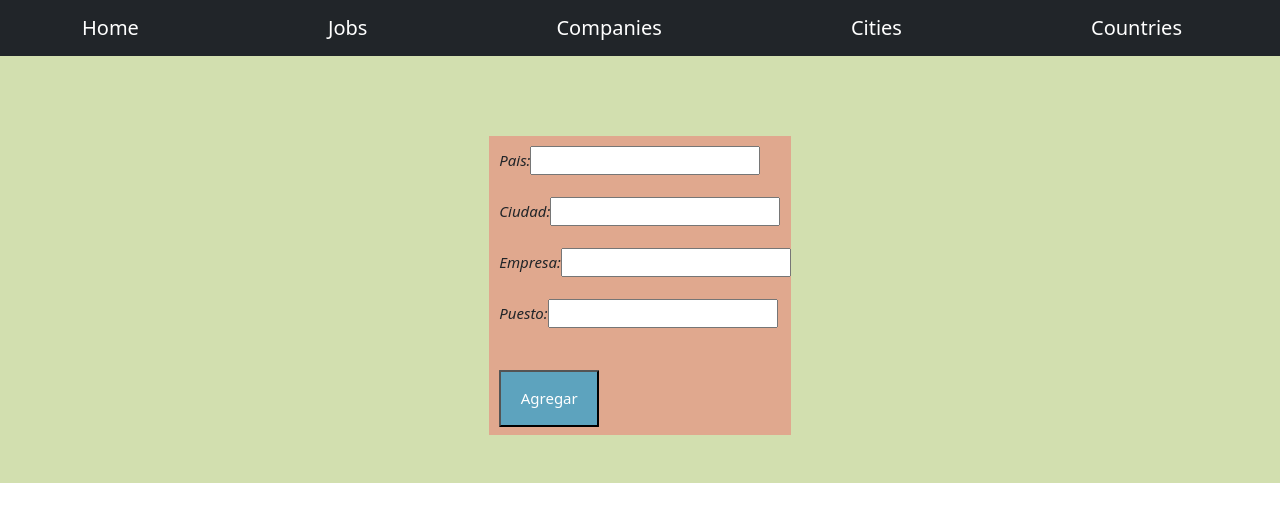
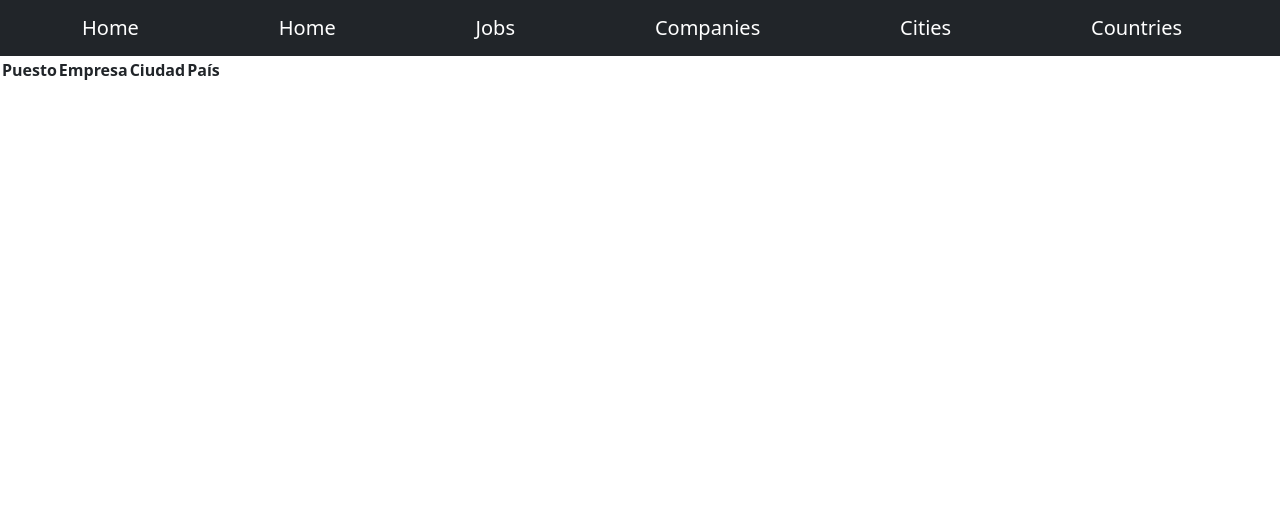
Before and after one commit to emMercado/todo-list, a React (Create React App) app: page / in a window 1280 px wide. Shown: the top 522 px of the page. Built offline with nearby package versions, Linux system fonts and the light colour scheme.

Commit message:
Actividad-2 Update

```diff
--- a/src/App.js
+++ b/src/App.js
@@ -3,6 +3,7 @@ import { Route , Switch } from 'react-router-dom';
 
 //vistas
 import { ToDoList } from './views/ToDoList.jsx'
+import MainView from './views/MainView'
 import Jobs from './views/Jobs';
 import Companies from './views/Companies';
 import Cities from './views/Cities';
@@ -37,7 +38,7 @@ export class App extends React.Component {
     this.setState({
       cities : [...this.state.cities, {
         city: cities,
-        country: this.state.paises[c].country
+        country: c
       }]
     })
   }
@@ -45,7 +46,7 @@ export class App extends React.Component {
     this.setState({
       jobs : [...this.state.jobs, {
         job: jobs,
-        company: this.state.companies[i].company
+        company: i
       }]
     })
   }
@@ -54,7 +55,7 @@ export class App extends React.Component {
     this.setState({
       companies : [...this.state.companies, {
         company: companies,
-        city: this.state.cities[c].city
+        city: c
       }]
     })
   }
@@ -65,7 +66,8 @@ export class App extends React.Component {
 
         <Navbar/>
         <Switch>
-            <Route path="/" exact component={ToDoList}></Route>
+            <Route path="/" exact render={()=> <MainView listas={this.state}/>}></Route>
+            {/* <Route path="/main" exact component={MainView}></Route> */}
             <Route path="/jobs" exact render={()=> <Jobs  jobs={this.state.jobs} agregarJobs={this.addJobs} companies={this.state.companies} />} ></Route>
             <Route path="/companies" exact render={()=> <Companies companies={this.state.companies} agregarCompanies={this.addCompanies} cities={this.state.cities} />} ></Route>
             <Route path="/cities" exact render={()=> <Cities cities={this.state.cities} agregarCities={this.addCities} countries={this.state.paises} />} ></Route>
--- a/src/components/Navbar.jsx
+++ b/src/components/Navbar.jsx
@@ -14,6 +14,7 @@ export default class Navbar extends Component {
             <nav className="navbar navbar-dark bg-dark">
                 <div className="container">
                     <Link className="navbar-brand" to="/">Home</Link>
+                    <Link className="navbar-brand" to="/main">Home</Link>
                     <Link className="navbar-brand" to="/jobs">Jobs</Link>
                     <Link className="navbar-brand" to="/companies">Companies</Link>
                     <Link className="navbar-brand" to="/cities">Cities</Link>
--- /dev/null
+++ b/src/components/Table.jsx
@@ -0,0 +1,32 @@
+
+
+const Table = (props) => {
+    const { paises, cities, companies, jobs } = props.listas;
+    return (
+        <table>
+            <thead>
+                <tr>
+                    <td>
+                        {props.msg.map((item, index)=>{return(
+                            <td key={index} ><b>{item}</b></td>
+                        )})}
+                    </td>
+                </tr>
+            </thead>
+            <tbody >
+                {jobs.map((elemento, indice) => {return(
+                    <tr key={indice}>
+                        {/* <td >{indice}</td> */}
+                        <td >{elemento.job}</td>
+                        <td >{companies[elemento.company].company}</td>
+                        <td >{cities[companies[elemento.company].city].city}</td>
+                        <td >{paises[cities[companies[elemento.company].city].country].country}</td>
+                    </tr>
+                )})}
+            </tbody>
+        </table>
+
+     );
+}
+
+export default Table;
--- /dev/null
+++ b/src/views/MainView.jsx
@@ -0,0 +1,20 @@
+
+import Table from '../components/Table'
+
+const MainView = (props) => {
+    return (
+
+        <div>
+            <Table
+
+                listas={props.listas}
+                msg={['Puesto','Empresa','Ciudad','País']}
+
+            />
+
+        </div>
+
+    );
+}
+
+export default MainView;
```
Also changed, not shown: src/views/ToDoList.jsx (indentation only).
